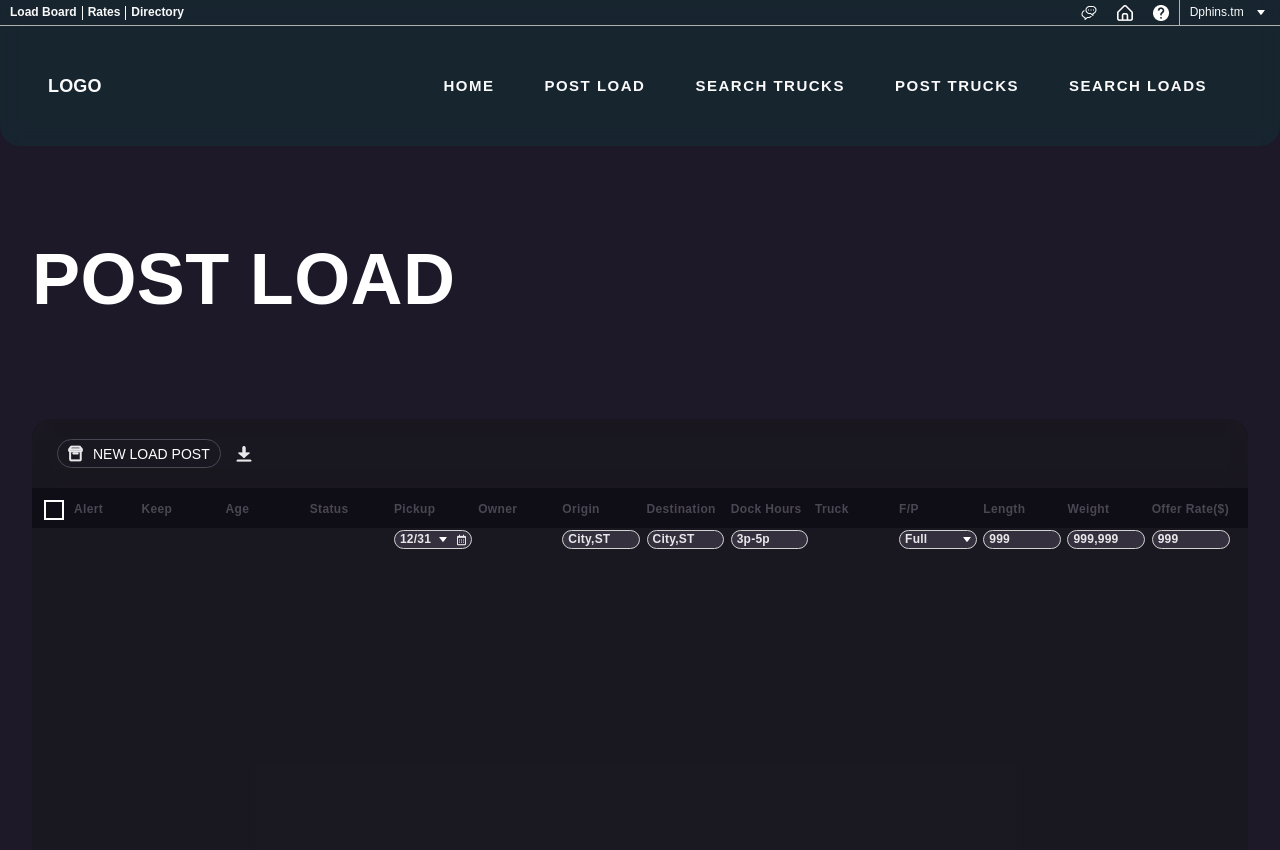
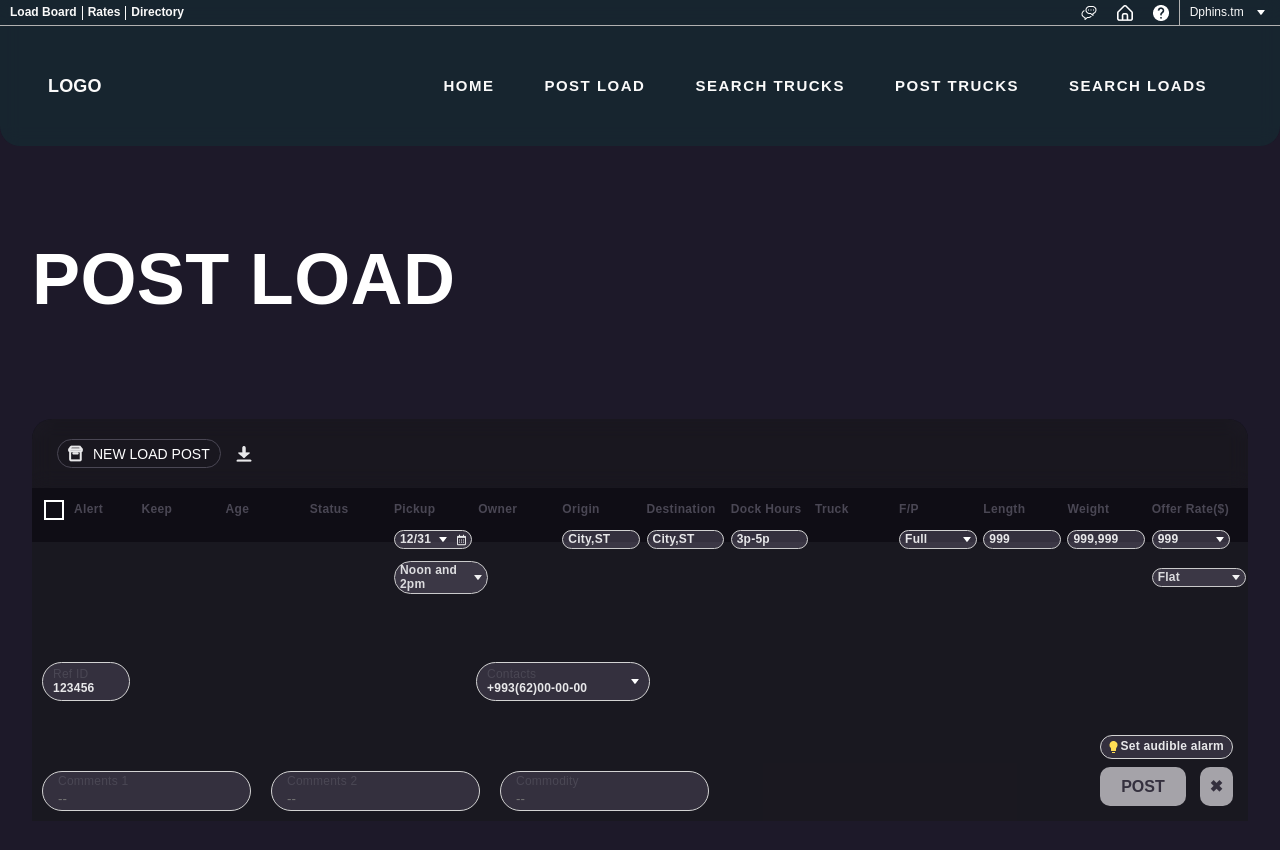
Before and after one commit to codeBender01/loadBoard, a Vue app: page /postload in a window 1280 px wide. Shown: the top 850 px of the page. After the commit the page ends 821 px from the top, so only its background shows below. Built offline with nearby package versions, Linux system fonts and the light colour scheme; a web font is replaced by a local one.

Commit message:
finishing reusable component of load

```diff
--- a/src/components/PostLoad.vue
+++ b/src/components/PostLoad.vue
@@ -4,7 +4,7 @@
       <div class="flex head">
         <div class="new">
           <slot name="iconOfNew"></slot>
-          <span>{{ titleOfNew }}</span>
+          <span>{{ allData.title }}</span>
         </div>
         <slot name="download" class="download"></slot>
       </div>
@@ -13,13 +13,13 @@
           <input class="checkbox-pull" type="checkbox" id="check3" />
           <label for="check3"><span></span></label>
           <span class="checkmark"></span>
-          {{ alert }}
+          {{ allData.alert }}
         </div>
 
         <table>
           <thead>
             <tr>
-              <th v-for="info in infoHeaders" :key="info.id">
+              <th v-for="info in allData.info" :key="info.id">
                 {{ info.title }}
               </th>
             </tr>
@@ -27,7 +27,7 @@
 
           <tbody>
             <tr>
-              <td v-for="info in infoHeaders" :key="info.id">
+              <td v-for="info in allData.info" :key="info.id">
                 <div class="capsule flex" v-if="info.value">
                   <span>{{ info.value }}</span>
 
@@ -40,10 +40,55 @@
                 </div>
               </td>
             </tr>
+            <tr class="xclsv">
+              <td v-for="info in allData.info" :key="info.id">
+                <div class="capsule flex" v-if="info.valueMore">
+                  <span>{{ info.valueMore }}</span>
+                  <img v-if="info.icon" :src="info.icon" alt="icon" />
+                </div>
+              </td>
+            </tr>
           </tbody>
         </table>
       </div>
-      <div class="inputs"></div>
+      <div class="inputs">
+        <div class="contacts flex" v-if="allData.contacts.required">
+          <div class="refId capsule">
+            <span class="label">Ref ID</span>
+            <span class="value">123456</span>
+          </div>
+          <div class="phone capsule">
+            <div>
+              <span class="label">Contacts</span>
+
+              <span class="value">+993(62)00-00-00</span>
+            </div>
+            <img :src="allData.dropdownIcon" alt="dropdown" />
+          </div>
+        </div>
+        <div class="comments flex" v-if="allData.comments.required">
+          <div class="comment capsule">
+            <span class="label">Comments 1</span>
+            <input type="text" placeholder="--" />
+          </div>
+          <div class="comment capsule">
+            <span class="label">Comments 2</span>
+            <input type="text" placeholder="--" />
+          </div>
+          <div class="comment capsule">
+            <span class="label">Commodity</span>
+            <input type="text" placeholder="--" />
+          </div>
+        </div>
+        <div class="post">
+          <div class="alarm-btn capsule flex">
+            <img :src="allData.lamp" alt="lamp" />
+            <span>Set audible alarm</span>
+          </div>
+          <button class="post-btn btn">POST</button>
+          <button class="close-btn btn">&#10006;</button>
+        </div>
+      </div>
     </div>
   </div>
 </template>
@@ -51,12 +96,10 @@
 <script>
 export default {
   props: {
-    titleOfNew: {
+    allData: {
+      type: Object,
       required: true,
-      type: String,
     },
-    alert: String,
-    infoHeaders: Array,
   },
 };
 </script>
@@ -75,6 +118,22 @@ $white: mix($dark, white, 20%);
   }
   100% {
     height: 1.2rem;
+  }
+}
+
+.capsule {
+  border: 1px solid #d3d3d3;
+  border-radius: 20px;
+  background: #34303e;
+  padding: 2px 5px;
+  cursor: pointer;
+  span {
+    font-weight: 700;
+    font-size: 12px;
+    line-height: 112%;
+    letter-spacing: 0.02em;
+    font-feature-settings: "salt" on, "liga" off;
+    color: #e8e8ea;
   }
 }
 
@@ -176,20 +235,15 @@ $white: mix($dark, white, 20%);
             td {
               padding-top: 10px;
               .capsule {
-                border: 1px solid #d3d3d3;
-                border-radius: 20px;
-                background: #34303e;
-                padding: 2px 5px;
                 width: 80%;
-                cursor: pointer;
-                span {
-                  font-weight: 700;
-                  font-size: 12px;
-                  line-height: 112%;
-                  letter-spacing: 0.02em;
-                  font-feature-settings: "salt" on, "liga" off;
-                  color: #e8e8ea;
-                }
+              }
+            }
+          }
+          .xclsv {
+            td {
+              padding-top: 10px;
+              .capsule {
+                width: 100%;
               }
             }
           }
@@ -198,10 +252,92 @@ $white: mix($dark, white, 20%);
     }
 
     .inputs {
-      height: 50vh;
       width: 100%;
       background: rgba(119, 117, 127, 0.1);
-      margin-top: -2.4rem;
+      margin-top: -4.33rem;
+      padding: 120px 0;
+      position: relative;
+      .contacts {
+        width: 50%;
+        padding: 0 10px;
+        .refId {
+          padding: 5px 35px 5px 10px;
+        }
+        .phone {
+          width: 25%;
+          padding: 5px 10px;
+          display: flex;
+          justify-content: space-between;
+          align-items: center;
+        }
+      }
+      .label {
+        font-weight: 400;
+        font-size: 12px;
+        line-height: 116%;
+        align-items: center;
+        color: #4a4754;
+      }
+      span {
+        display: table;
+      }
+
+      .comments {
+        position: absolute;
+        bottom: 0;
+        left: 0;
+        margin-bottom: 10px;
+        .comment {
+          padding: 3px 15px;
+          margin: 0 10px;
+          input {
+            background: transparent;
+            border: none;
+            outline: none;
+            color: #ffffff;
+          }
+        }
+      }
+
+      .post {
+        position: absolute;
+        bottom: 0;
+        right: 0;
+        margin-right: 10px;
+        margin-bottom: 10px;
+
+        padding: 5px;
+        .alarm-btn {
+          padding: 4px 8px;
+          cursor: pointer;
+          img {
+            margin-right: 3px;
+          }
+        }
+
+        .btn {
+          background: #a5a3a9;
+          border-radius: 10px;
+          padding: 8px;
+          margin-top: 8px;
+          cursor: pointer;
+          border: none;
+          font-weight: 700;
+          font-size: 16px;
+          line-height: 147%;
+          color: #34303e;
+        }
+
+        .close-btn {
+          float: right;
+          width: 25%;
+          padding: 8px 5px;
+        }
+
+        .post-btn {
+          width: 65%;
+        }
+      }
     }
   }
 }
--- a/src/views/postLoad.vue
+++ b/src/views/postLoad.vue
@@ -3,12 +3,12 @@
     <div class="container">
       <h1 class="h1">POST LOAD</h1>
     </div>
-    <post-load :alert="alert" :titleOfNew="title" :infoHeaders="info">
+    <post-load :allData="passedData">
       <template v-slot:iconOfNew>
-        <img :src="iconOfNew" alt="" />
+        <img :src="passedData.iconOfNew" alt="" />
       </template>
       <template v-slot:download>
-        <img :src="iconOfDownload" alt="" />
+        <img :src="passedData.iconOfDownload" alt="" />
       </template>
     </post-load>
   </div>
@@ -20,14 +20,18 @@ import download from "../assets/download.png";
 import postLoadImg from "../assets/postLoad.png";
 import dropdown from "../assets/dropdn.png";
 import calendar from "../assets/calen.png";
+import lamp from "../assets/lamp.png";
 export default {
   components: {
     PostLoad: PostLoad,
   },
   data() {
     return {
+      passedData: {
         iconOfNew: postLoadImg,
         iconOfDownload: download,
+        dropdownIcon: dropdown,
+        lamp,
         title: "NEW LOAD POST",
         alert: "Alert",
         info: [
@@ -50,6 +54,7 @@ export default {
             id: 4,
             title: "Pickup",
             value: "12/31",
+            valueMore: "Noon and 2pm ",
             icon: dropdown,
             iconSecond: calendar,
           },
@@ -99,8 +104,17 @@ export default {
             id: 13,
             title: "Offer Rate($)",
             value: "999",
+            valueMore: "Flat",
+            icon: dropdown,
           },
         ],
+        contacts: {
+          required: true,
+        },
+        comments: {
+          required: true,
+        },
+      },
     };
   },
 };
```
Also changed, not shown: src/assets/lamp.png (added). Lines whose indentation alone changed are shown as unchanged.
